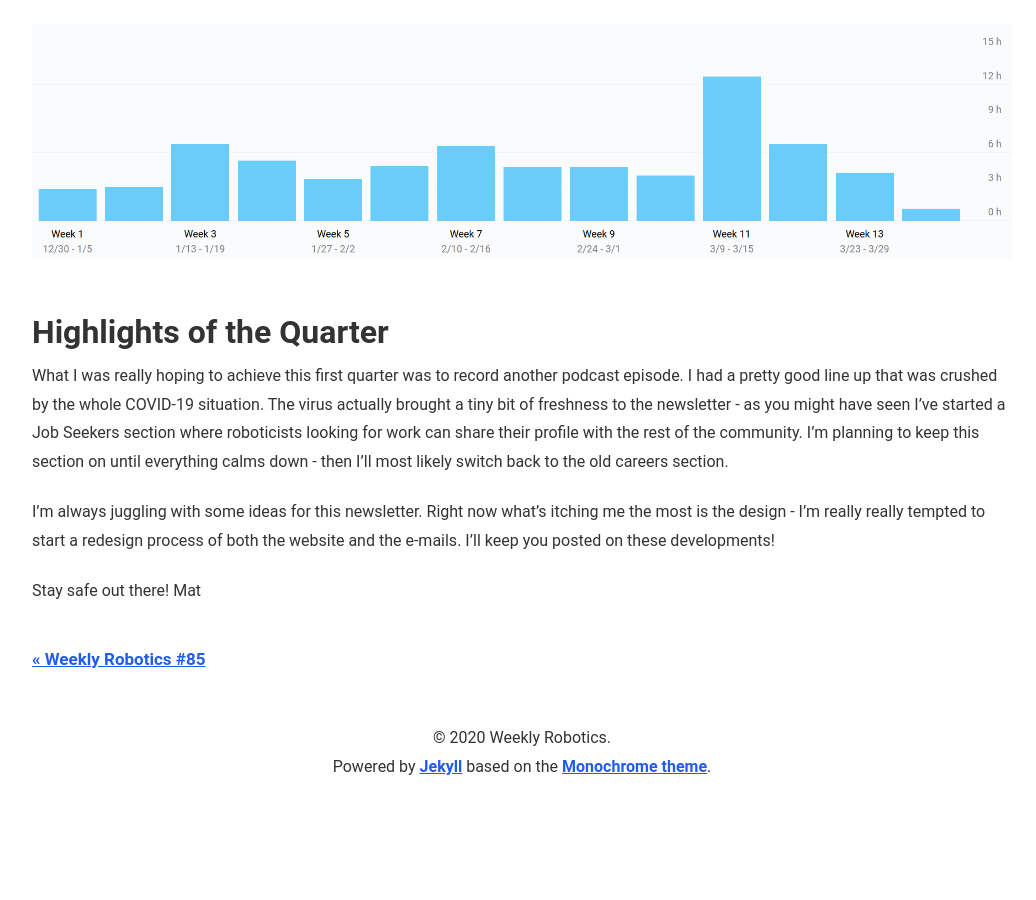
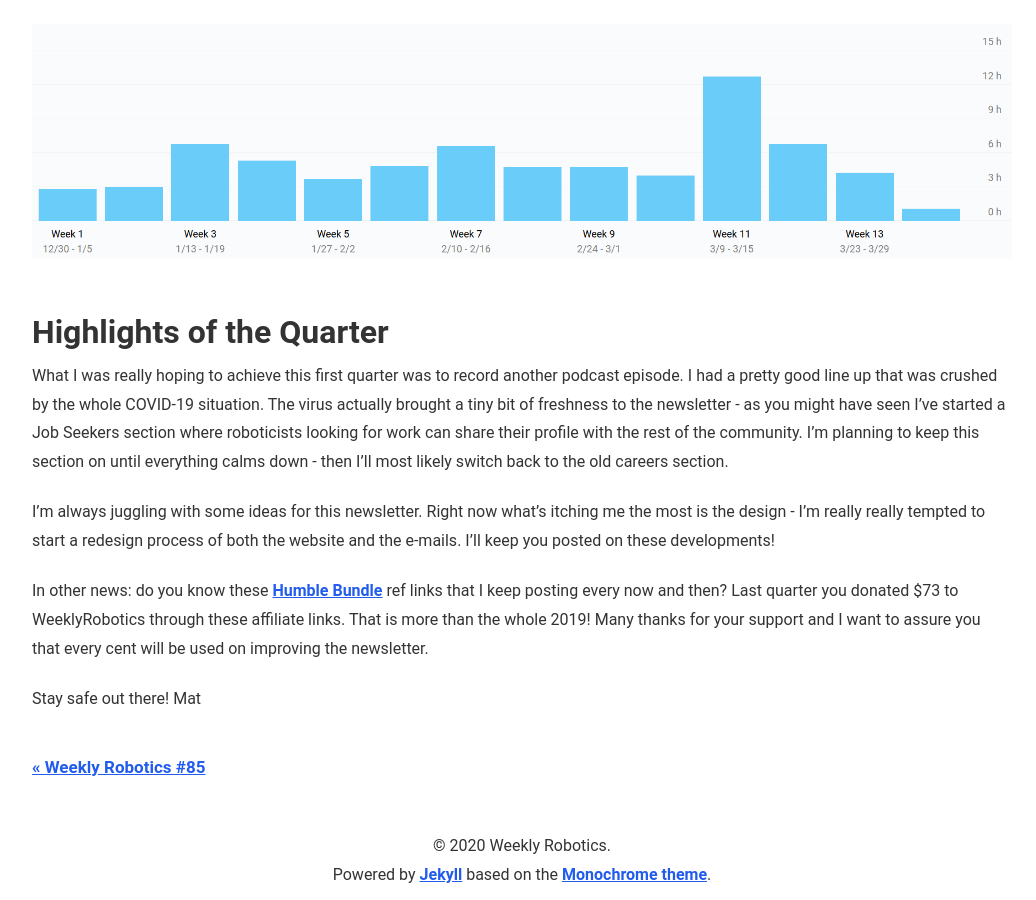
Before and after one commit to msadowski/weeklyrobotics, a Jekyll site: the page built from _posts/2020-04-08-Q1-2020-report.md, in a window 1280 px wide and 900 px high, scrolled down 2123 px. Shown: the whole window, without its empty margins (118-1154 px from the left). Built offline with Jekyll 4.4.1, drawn with Linux system fonts in a browser that asks for light colours; comment, search, counter and statistics services are not loaded; before the commit the page ends 2915 px from its top, so only the background shows below that.

Commit message:
Update Q1 2020 report

```diff
--- a/_posts/2020-04-08-Q1-2020-report.md
+++ b/_posts/2020-04-08-Q1-2020-report.md
@@ -31,5 +31,7 @@ What I was really hoping to achieve this first quarter was to record another pod
 
 I'm always juggling with some ideas for this newsletter. Right now what's itching me the most is the design - I'm really really tempted to start a redesign process of both the website and the e-mails. I'll keep you posted on these developments!
 
+In other news: do you know these [Humble Bundle](https://www.humblebundle.com/?partner=weeklyrobotics) ref links that I keep posting every now and then? Last quarter you donated $73 to WeeklyRobotics through these affiliate links. That is more than the whole 2019! Many thanks for your support and I want to assure you that every cent will be used on improving the newsletter.
+
 Stay safe out there!
 Mat
```
